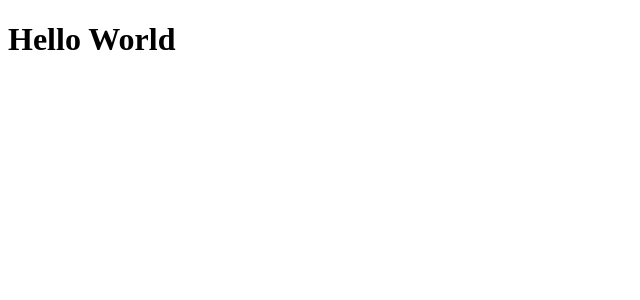
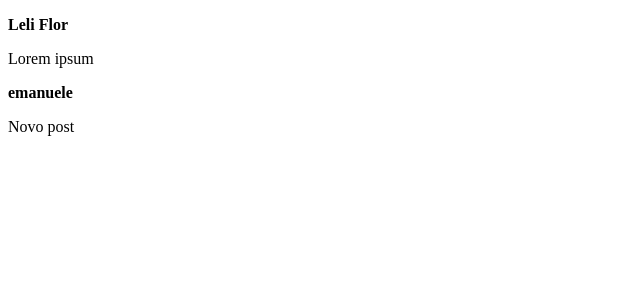
Before and after one commit to emanueleflor/fundamentos-react, a React (Vite) app: page / in a window 1280 px wide. Shown: the top 300 px of the page, without its empty margins (0-640 px from the left). Built offline with nearby package versions, Linux system fonts and the light colour scheme.

Commit message:
components added

```diff
--- a/src/App.jsx
+++ b/src/App.jsx
@@ -1,9 +1,17 @@
+import { Post } from "./Post"
 
-function App() {
+export function App() {
 
   return (
-    <h1>Hello World   </h1>
+    <div>
+      <Post
+        author="Leli Flor"
+        content="Lorem ipsum"
+      />
+      <Post
+        author="emanuele"
+        content="Novo post"
+      />
+    </div>
   )
 }
-
-export default App
--- /dev/null
+++ b/src/Post.jsx
@@ -0,0 +1,8 @@
+export function Post(props) {
+    return (
+        <div>
+            <strong><p>{props.author}</p></strong>
+            <p>{props.content}</p>
+        </div>
+    )
+}
--- a/src/main.jsx
+++ b/src/main.jsx
@@ -1,6 +1,6 @@
 import React from 'react'
 import ReactDOM from 'react-dom/client'
-import App from './App.jsx'
+import { App } from './App.jsx'
 
 ReactDOM.createRoot(document.getElementById('root')).render(
   <React.StrictMode>
```
